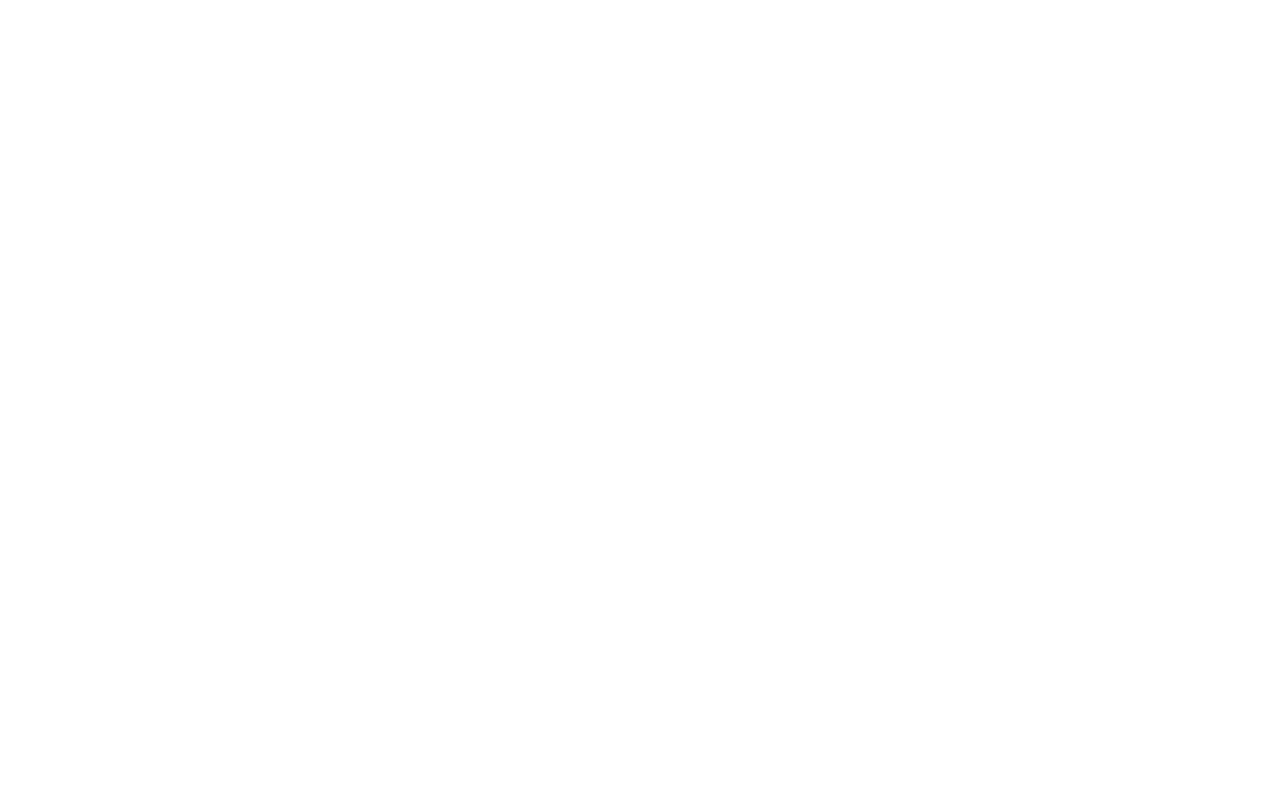
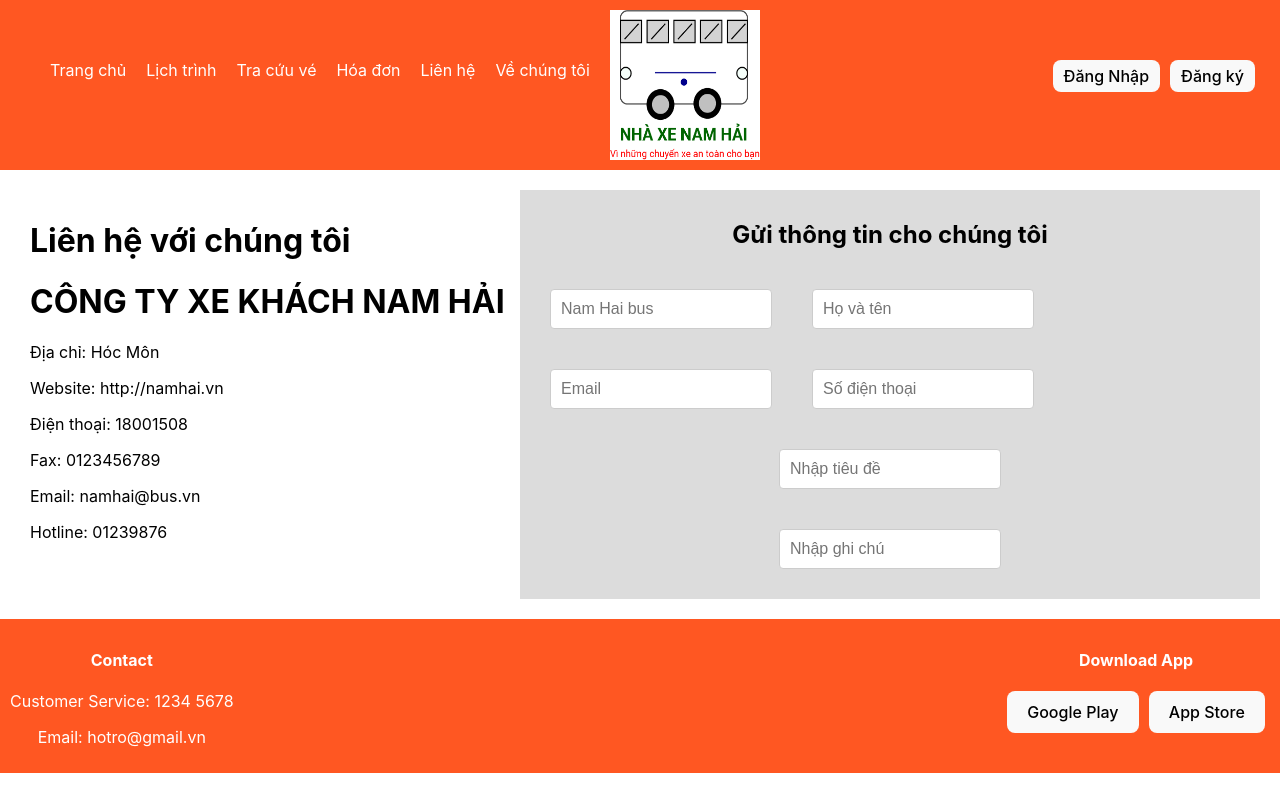
Before and after one commit to karuto1311/cnpm-, a React (Vite) app in the folder WebXeKhach/: page /contact in a window 1280 px wide. Before the commit this address had no page. Built offline with nearby package versions, Linux system fonts and the light colour scheme.

Commit message:
Thêm about và contact

```diff
--- /dev/null
+++ b/WebXeKhach/src/About.jsx
@@ -0,0 +1,16 @@
+import AboutContent from "./Components/AboutContent"
+import React from 'react'
+import Navbar from './Components/Navbar'
+import Footer from './Components/Footer'
+
+function About() {
+    return (
+      <div className='About'>
+          <Navbar />
+          <AboutContent />
+          <Footer />
+      </div>
+    )
+  }
+
+  export default About
--- a/WebXeKhach/src/App.jsx
+++ b/WebXeKhach/src/App.jsx
@@ -3,6 +3,8 @@
 import './App.css';
 import Home from './Home';
 import Schedule from './Schedule';
+import About from './About';
+import Contact from './Contact';
 
 function App() {
   const [count, setCount] = useState(0);
@@ -13,6 +15,8 @@
         <Routes>
           <Route path="/" element={<Home />} />
           <Route path="/schedule" element={<Schedule />} />
+          <Route path="/about" element={<About />} />
+          <Route path="/contact" element={<Contact />} />
         </Routes>
       </Router>
     </div>
--- /dev/null
+++ b/WebXeKhach/src/Components/AboutContent.jsx
@@ -0,0 +1,31 @@
+import React from "react";
+import '../assets/Css/About.css';
+import logo from '../assets/logo.png';
+
+function AboutContent(){
+    return (
+
+        <div className="About-content">
+        <h1>NAM HẢI</h1>
+        <h2>Vì những chuyến xe an toàn của bạn</h2>
+          <div className="intro-content">
+              <p>intro holder</p>
+          </div>
+
+          <div className="body-content">
+            <div className="body-image"><img src={logo} height="100%"></img></div>
+            <div className="body-text">place holder</div>
+          </div>
+          <div className="body-content">
+            <div className="body-text">place holder</div>
+            <div className="body-image"><img src={logo} height="100%" ></img></div>
+          </div>
+          <div className="body-content">
+            <div className="body-image"><img src={logo} height="100%"></img></div>
+            <div className="body-text">place holder</div>
+          </div>
+        </div>
+
+    )
+}
+export default AboutContent;
--- /dev/null
+++ b/WebXeKhach/src/Components/ContactContent.jsx
@@ -0,0 +1,40 @@
+import React from 'react'
+import '../assets/Css/Contact.css'
+
+
+function ContactContent() {
+  return (
+    <div className='contact-content'>
+        <div className='info-content'>
+          <h1>Liên hệ với chúng tôi</h1>
+          <div>
+            <h1>CÔNG TY XE KHÁCH NAM HẢI</h1>
+            <p>Địa chỉ: Hóc Môn</p>
+            <p>Website: http://namhai.vn</p>
+            <p>Điện thoại: 18001508</p>
+            <p>Fax: 0123456789</p>
+            <p>Email: namhai@bus.vn</p>
+            <p>Hotline: 01239876</p>
+          </div>
+        </div>
+        <div className='form-content'>
+          <h2>Gửi thông tin cho chúng tôi</h2>
+          <form>
+             <div className='form-field-double'>
+                <input type='text' placeholder='Nam Hai bus' width='50%'/>
+                <input type='text' name='Hoten' placeholder='Họ và tên' width='50%'/>
+             </div>
+             <div className='form-field-double'>
+                <input type='text' name='email' placeholder='Email' width='50%'/>
+                <input type='tel' name='sdt' placeholder='Số điện thoại' width='50%'/>
+             </div>
+                <input type='text' name='title' placeholder='Nhập tiêu đề' width='100%'/>
+                <br/>
+                <input type='textarea' name='noidung' placeholder='Nhập ghi chú' width='100%' height="100px" />
+          </form>
+        </div>
+    </div>
+  )
+}
+
+export default ContactContent
--- a/WebXeKhach/src/Components/Navbar.jsx
+++ b/WebXeKhach/src/Components/Navbar.jsx
@@ -11,7 +11,8 @@
         <li><Link to="/schedule">Lịch trình</Link></li>
         <li><a href="/">Tra cứu vé</a></li>
         <li><a href="/">Hóa đơn</a></li>
-        <li><a href="/">Về chúng tôi</a></li>
+        <li><Link to="/contact">Liên hệ</Link></li>
+        <li><a href="/about">Về chúng tôi</a></li>
       </ul>
       <div className="logo-container">
         <img src={logo} alt="Xe Dai Nam" className="logo" />
--- /dev/null
+++ b/WebXeKhach/src/Contact.jsx
@@ -0,0 +1,17 @@
+import React from 'react'
+import Navbar from './Components/Navbar'
+import ContactContent from './Components/ContactContent'
+import Footer from './Components/Footer'
+
+
+function Contact() {
+  return (
+    <div className='Schedule'>
+        <Navbar />
+        <ContactContent />
+        <Footer />
+    </div>
+  )
+}
+
+export default Contact
--- /dev/null
+++ b/WebXeKhach/src/assets/Css/About.css
@@ -0,0 +1,28 @@
+.About-content {
+padding: 20px;
+height: fit-content;
+}
+
+.intro.content {
+    margin: 20px 0;
+    text-size-adjust: 15;
+}
+.body-content {
+    display: flex;
+    flex-direction: row;
+    height: 500px;
+    width: 100%;
+    padding-top: 15px;
+}
+.body-image {
+    height: 300px;
+    width: 50%;
+    background-color: gray;
+    border-radius: 4px;
+}
+.body-text {
+    height: 300px;
+    width: 50%;
+    margin: 20px;
+    text-align: left;
+}
--- /dev/null
+++ b/WebXeKhach/src/assets/Css/Contact.css
@@ -0,0 +1,34 @@
+.contact-content {
+    height:wrap;
+    padding: 20px;
+    display: flex;
+    flex-direction: row;
+}
+.info-content {
+    height: auto;
+    width: 40%;
+    text-align: left;
+    padding: 10px;
+}
+.form-content {
+    height: auto;
+    width: 60%;
+    padding: 10px;
+    background-color: gainsboro;
+}
+.form-content input {
+    padding: 10px;
+  font-size: 16px;
+  width: 200px;
+  border: 1px solid #ccc;
+  border-radius: 4px;
+  appearance: none;
+  -webkit-appearance: none;
+  -moz-appearance: none;
+  margin: 20px;
+}
+.form-field-double {
+display: flex;
+flex-direction: row;
+align-content: center;
+}
```
